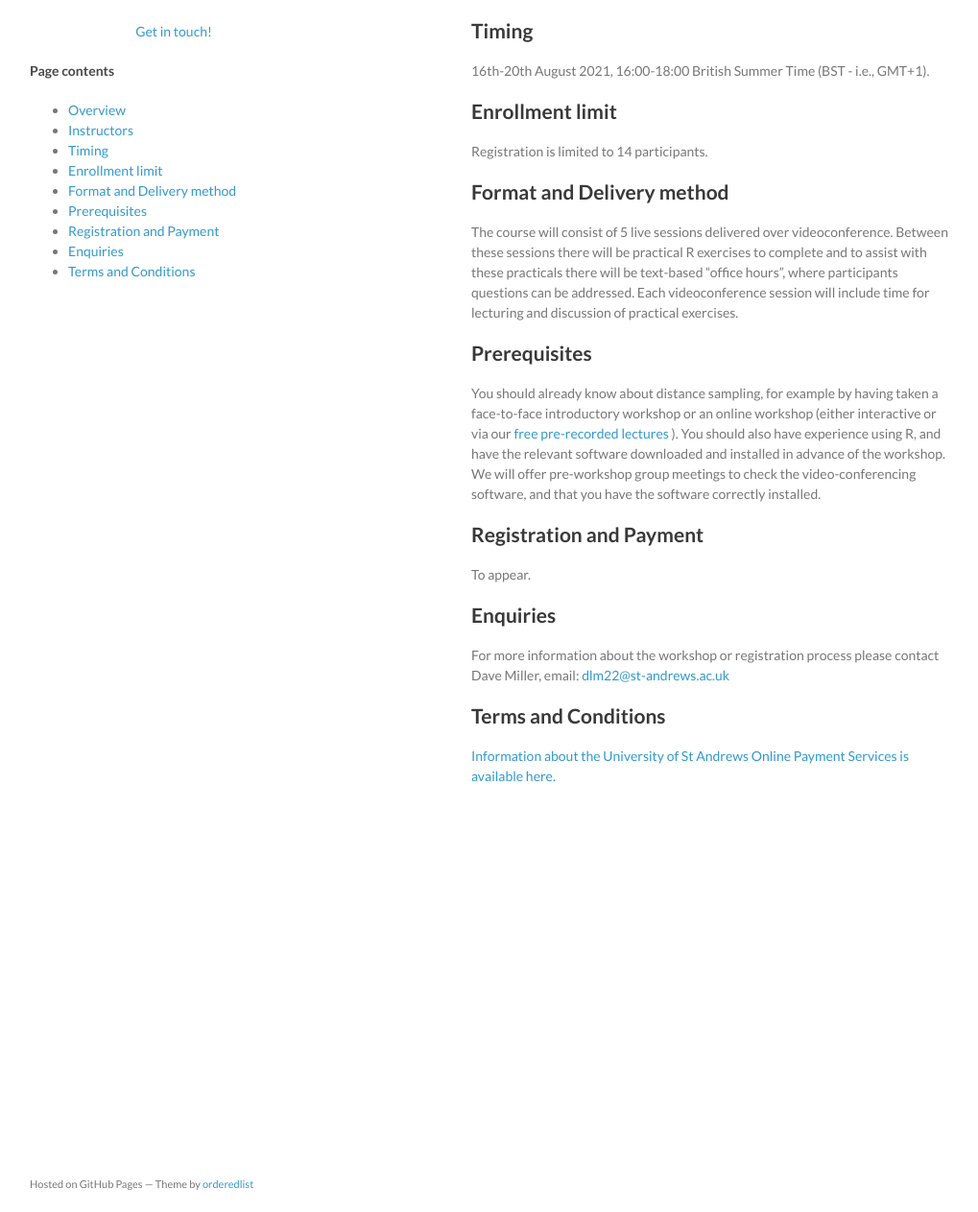
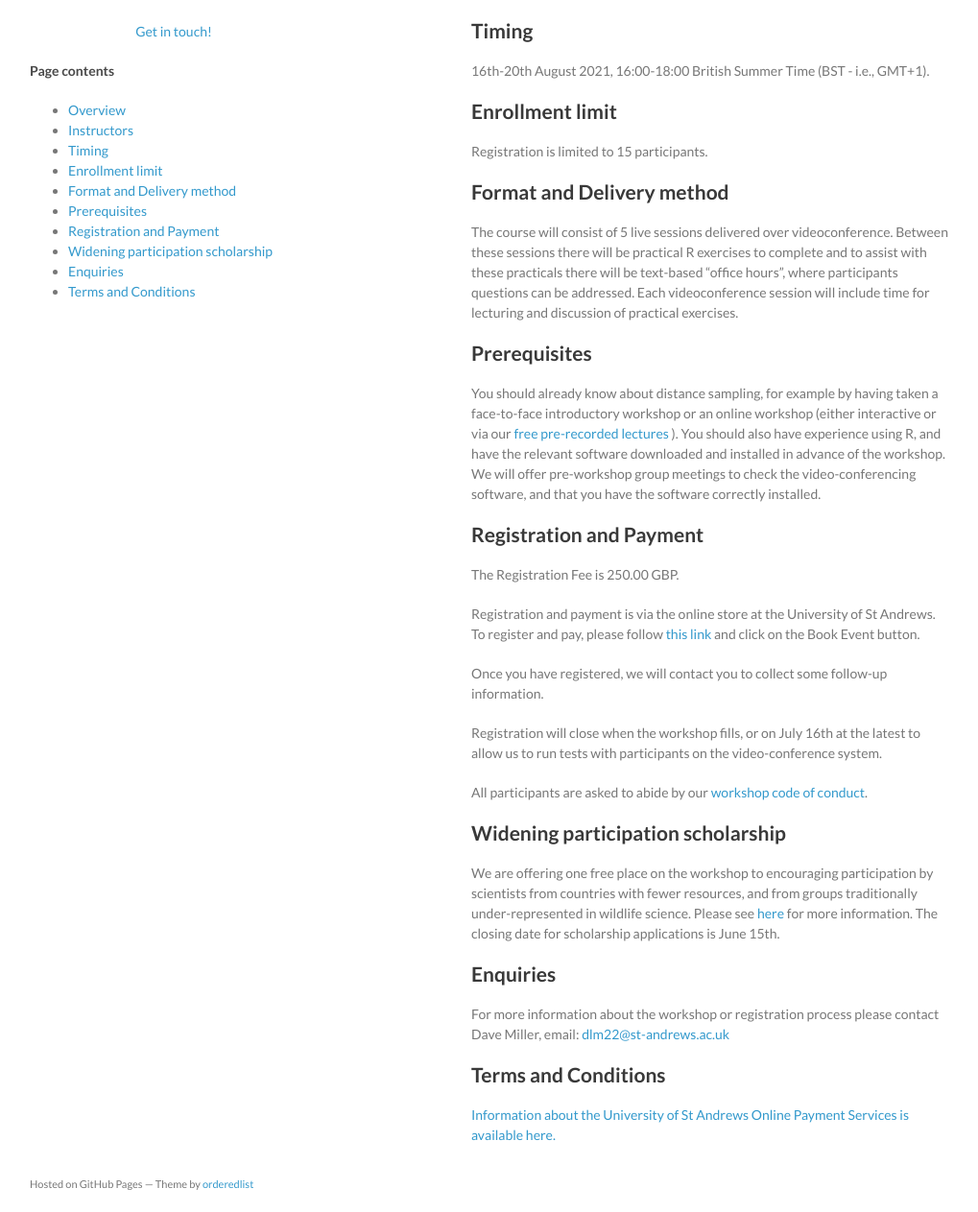
Before and after one commit to distanceworkshops/distanceworkshops.github.io, a Jekyll site: the page built from dsm-advert.md, in a window 1280 px wide and 1400 px high, scrolled down 340 px, cut to the strip 137-1400 px from the top of the window. Shown: the whole strip at 96% size, without its empty margins (129-1148 px from the left). Built offline with Jekyll 4.4.1, drawn with Linux system fonts in a browser that asks for light colours.

Commit message:
Opened registration

```diff
--- a/dsm-advert.md
+++ b/dsm-advert.md
@@ -30,7 +30,7 @@ David L Miller
 
 ## Enrollment limit
 
-Registration is limited to 14 participants.
+Registration is limited to 15 participants.
 
 ## Format and Delivery method
 
@@ -42,7 +42,19 @@ You should already know about distance sampling, for example by having taken a f
 
 ## Registration and Payment
 
-To appear.
+The Registration Fee is 250.00 GBP.
+
+Registration and payment is via the online store at the University of St Andrews. To register and pay, please follow [this link](https://onlineshop.st-andrews.ac.uk/conferences-and-events/events/creem/spatially-explicit-models-for-distance-sampling-data-training-workshop-live-online-1620-august-2021) and click on the Book Event button.
+
+Once you have registered, we will contact you to collect some follow-up information.
+
+Registration will close when the workshop fills, or on July 16th at the latest to allow us to run tests with participants on the video-conference system.
+
+All participants are asked to abide by our [workshop code of conduct](code-of-conduct).
+
+## Widening participation scholarship
+
+We are offering one free place on the workshop to encouraging participation by scientists from countries with fewer resources, and from groups traditionally under-represented in wildlife science.  Please see [here](widening-participation) for more information.  The closing date for scholarship applications is June 15th.
 
 ## Enquiries
 
```
